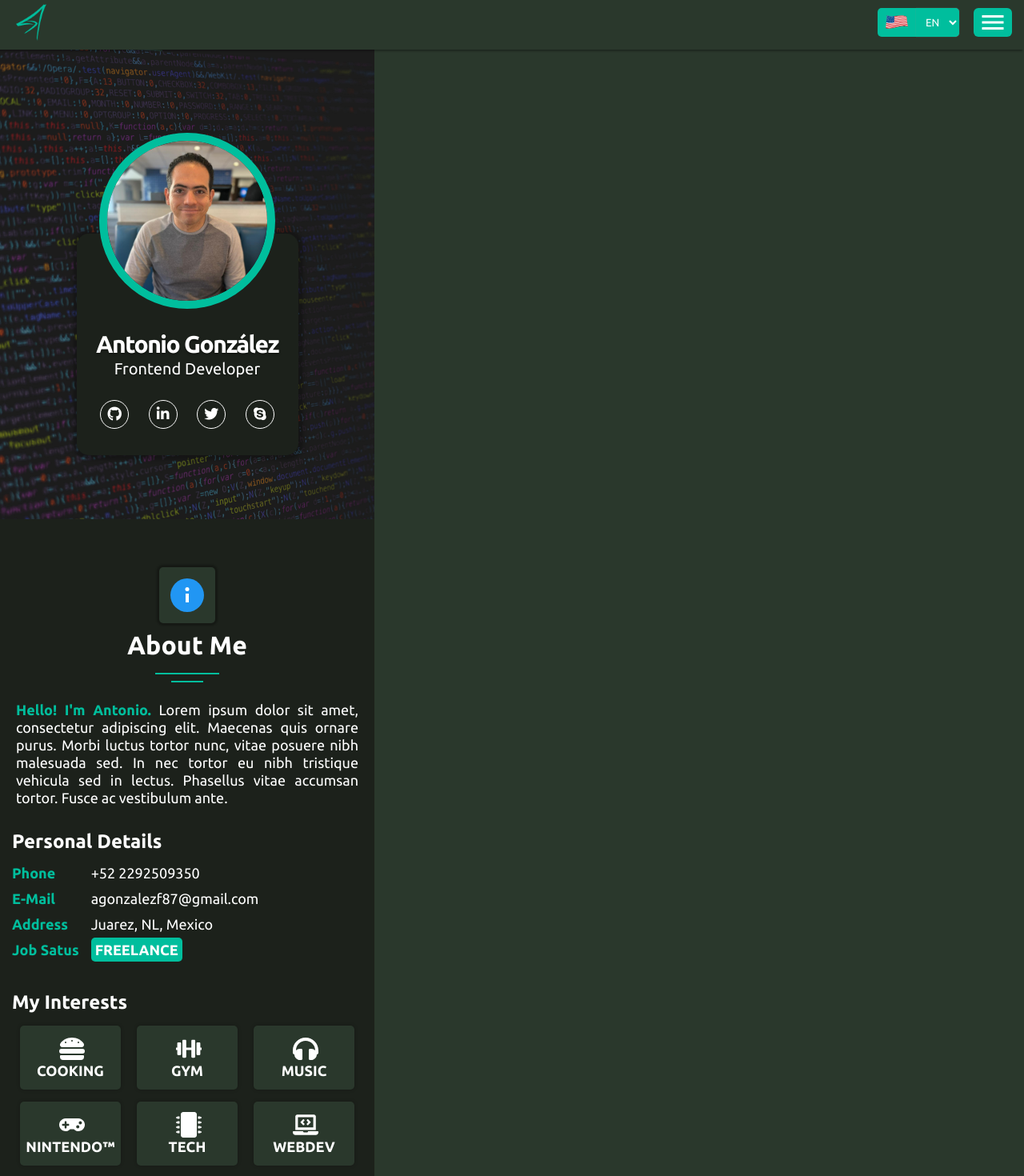
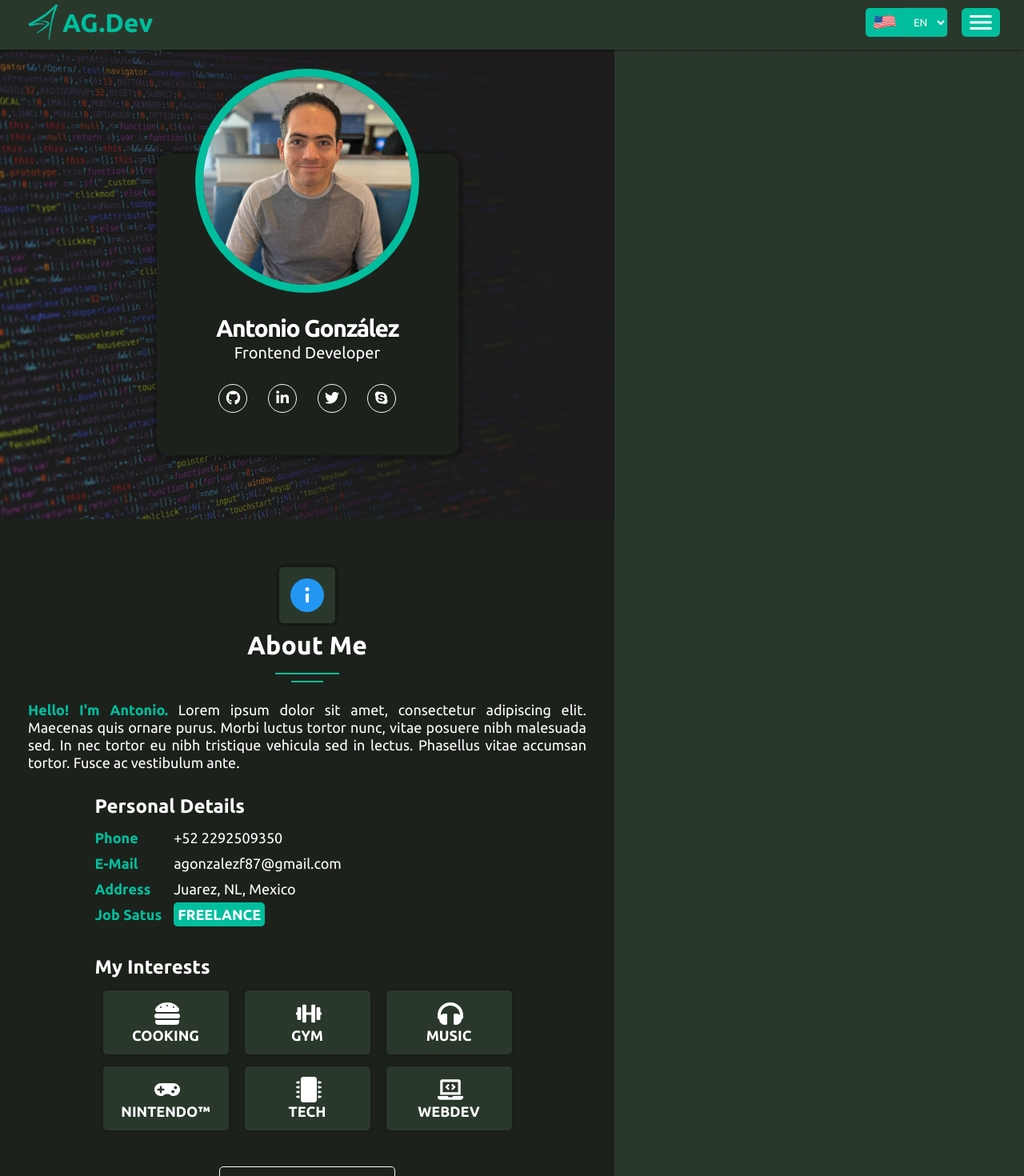
Before and after one commit to agonzalezf87/agonzalezf87.dev, a React (Vite) app: page / in a window 1280 px wide. Shown: the top 1470 px of the page at 80% size. Built offline with nearby package versions, Linux system fonts and the light colour scheme.

Commit message:
Layout adapted to max-width of 768px. Ready to merge changes to production.

```diff
--- a/src/components/About/index.jsx
+++ b/src/components/About/index.jsx
@@ -36,7 +36,7 @@ const About = ({language}) => {
               {personalDetails.map(key => (
                 <div key="details__column" className="details__column">
                   <div key={key.phone}>
-                    <a alt={language === 'en' ? "Phone number" : 'Número de teléfono'}>{key.phone.split(':')[1]}</a>
+                    <a href={key.phone} alt={language === 'en' ? "Phone number" : 'Número de teléfono'}>{key.phone.split(':')[1]}</a>
                   </div>
                   <div key={key.email}>
                     <a href={key.email} alt={language === 'en' ? "E-mail" : 'Correo Electrónico'}>{key.email.split(':')[1]}</a>
--- a/src/styles/About.component.css
+++ b/src/styles/About.component.css
@@ -58,9 +58,13 @@
   font-weight: 600;
 }
 
-@media screen and (min-width: 400px) {
+@media screen and (min-width: 600px) {
   .details {
     font-size: 1.8rem;
     letter-spacing: normal;
   }
+
+  .wrapper .section__row {
+    width: 75%;
+  }
 }
--- a/src/styles/Contact.component.css
+++ b/src/styles/Contact.component.css
@@ -1,3 +1,4 @@
 .Contact {
+  justify-content: center;
   background-color: var(--dark-color-1);
 }
--- a/src/styles/ContactForm.component.css
+++ b/src/styles/ContactForm.component.css
@@ -23,8 +23,15 @@
   border-radius: 10px;
   box-shadow: 0 4px 4px 2px var(--dark-transparency);
   color: var(--dark-color-1);
+  -webkit-appearance: none;
 }
 
 .ContactForm__wrapper textarea {
   min-height: 148px;
 }
+
+@media screen and (min-width: 600px) {
+  .ContactForm {
+    width: 540px;
+  }
+}
--- a/src/styles/Footer.component.css
+++ b/src/styles/Footer.component.css
@@ -56,3 +56,13 @@
   padding: 7px 0;
   text-align: center;
 }
+
+@media screen and (min-width: 600px) {
+  .Footer p {
+    display: inline-block;
+  }
+
+  .Footer p:first-child {
+    margin-right: 15px;
+  }
+}
--- a/src/styles/Header.component.css
+++ b/src/styles/Header.component.css
@@ -25,8 +25,8 @@
   justify-content: center;
 }
 
-@media screen and (min-width: 480px){
-  .Logo span {
-    display: inline-block;
+@media screen and (min-width: 469px) {
+  .Header {
+    padding: 0 30px;
   }
 }
--- a/src/styles/Hero.component.css
+++ b/src/styles/Hero.component.css
@@ -65,3 +65,23 @@
   justify-content: space-evenly;
   align-items: center;
 }
+
+@media screen and (min-width: 469px){
+  .Hero {
+    padding: 0 30px;
+  }
+
+  .Hero__card {
+    width: 377px;
+    height: 377px;
+  }
+
+  .Hero__card__image {
+    width: 280px;
+    height: 280px;
+  }
+
+  .Hero__card__socialLinks {
+    width: 75%;
+  }
+}
--- a/src/styles/Logo.component.css
+++ b/src/styles/Logo.component.css
@@ -16,3 +16,15 @@
 .Logo span {
   display: none;
 }
+
+@media screen and (min-width: 469px) {
+  #root {
+    max-width: 768px;
+  }
+}
+
+@media screen and (min-width: 480px){
+  .Logo span {
+    display: inline-block;
+  }
+}
--- a/src/styles/Main.component.css
+++ b/src/styles/Main.component.css
@@ -3,6 +3,9 @@
   --mobile-minwidth: 320px;
   --mobile-maxwidth: 468px;
   --mobile-paddingx: 0 15px;
+  --tablets-minwidth: 469px;
+  --tablets-maxwidth: 768px;
+  --tablets-paddingx: 0 15px;
   --top-margin: 62px;
   --sections-padding: 60px;
 
@@ -41,7 +44,7 @@ body {
 }
 
 #root {
-  max-width: 468px;
+  max-width: var(--mobile-maxwidth);
   min-width: var(--mobile-minwidth);
 }
 
@@ -78,3 +81,13 @@ section {
   font-size: 2.2rem;
   line-height: 2.4rem;
 }
+
+@media screen and (min-width: 469px) {
+  #root {
+    max-width: var(--tablets-maxwidth);
+  }
+
+  section {
+    padding: 60px 30px;
+  }
+}
--- a/src/styles/ProjectCard.component.css
+++ b/src/styles/ProjectCard.component.css
@@ -76,3 +76,16 @@
 .tech--js {
   color: var(--tech-js);
 }
+
+@media screen and (min-width: 468px) {
+  .ProjectCard {
+    margin: 0 40px 15px;
+  }
+}
+
+@media screen and (min-width: 600px) {
+  .ProjectCard {
+    width: 420px;
+    height: 280px;
+  }
+}
--- a/src/styles/Skills.component.css
+++ b/src/styles/Skills.component.css
@@ -1,3 +1,7 @@
+.Skills {
+  justify-content: center;
+}
+
 .tags {
   display: grid;
   grid-template-columns: 1fr 1fr;
@@ -6,3 +10,9 @@
   column-gap: 10px;
   justify-items: center;
 }
+
+@media screen and (min-width: 480px){
+  .Skills .section__row {
+    width: 75%;
+  }
+}
```
Lines whose indentation alone changed are shown as unchanged.
